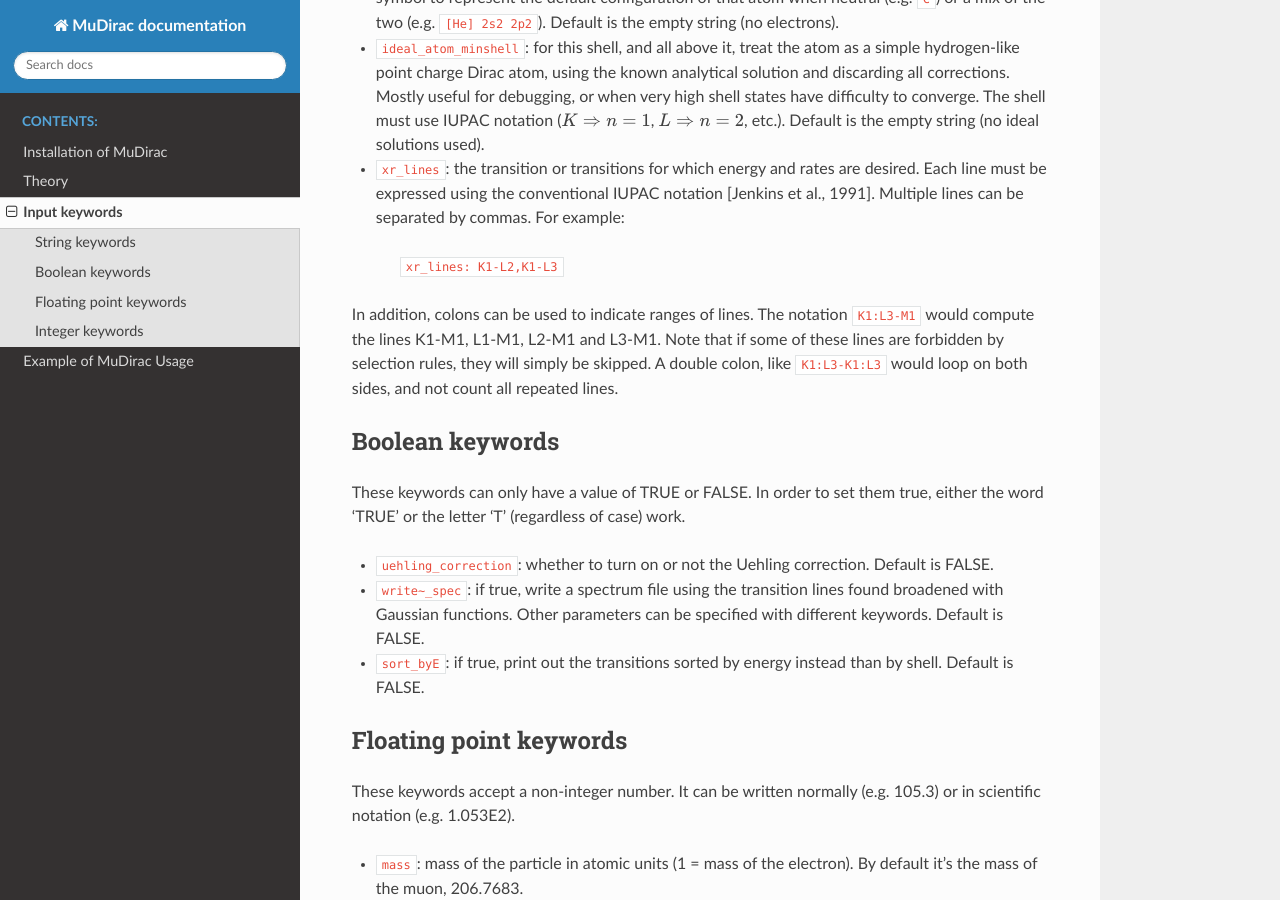
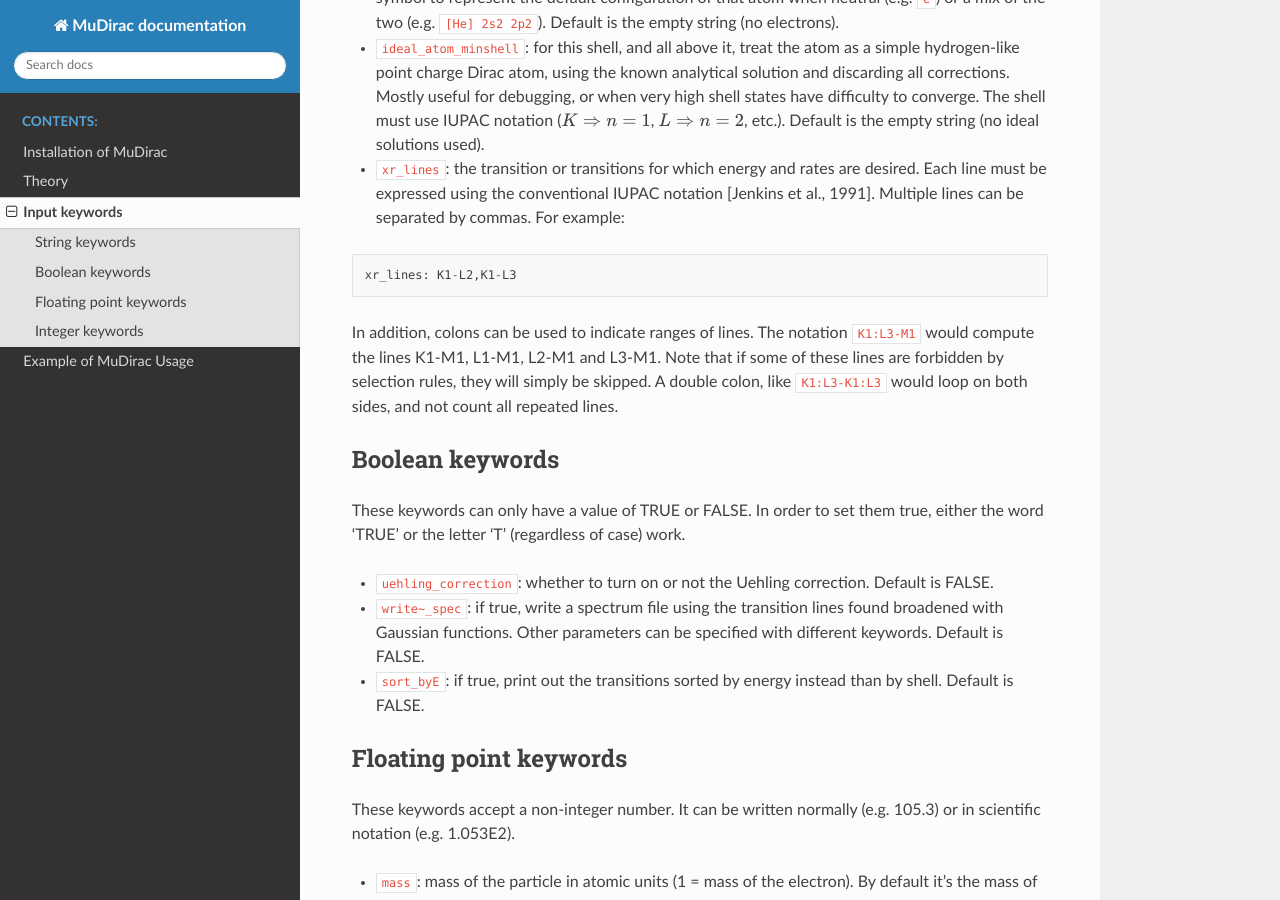
Before and after one commit to muon-spectroscopy-computational-project/mudirac, a Sphinx documentation site: the page built from docs/source/keywords.rst, in a window 1280 px wide and 900 px high, scrolled down 547 px. Built offline with Sphinx 7.4.7 and the Read the Docs theme 2.0.0, drawn with Linux system fonts in a browser that asks for light colours; part of the change alters nothing that is shown.

```diff
--- a/docs/source/keywords.rst
+++ b/docs/source/keywords.rst
@@ -7,17 +7,6 @@
 
 Input keywords
 ===========================================================
-
-.. toctree::
-   :maxdepth: 2
-   :caption: Contents:
-   Homepage
-   Input keywords
-   String keywords
-   Boolean keywords
-   Floating point keywords
-   Integer keywords
-   ...
 
 :literal:`mudirac` takes a single input file, containing multiple lines with the format :literal:`<keyword>: <value>`. Here, we list all the currently available keywords, divided by type, their purpose, and default values.
 
@@ -31,9 +20,9 @@ These keywords take a string as value; invalid strings (e.g. a chemical symbol t
 * :literal:`ideal_atom_minshell`: for this shell, and all above it, treat the atom as a simple hydrogen-like point charge Dirac atom, using the known analytical solution and discarding all corrections. Mostly useful for debugging, or when very high shell states have difficulty to converge. The shell must use IUPAC notation (:math:`K \Rightarrow n=1`, :math:`L \Rightarrow n=2`, etc.). Default is the empty string (no ideal solutions used).
 * :literal:`xr_lines`: the transition or transitions for which energy and rates are desired. Each line must be expressed using the conventional IUPAC notation [Jenkins et al., 1991]. Multiple lines can be separated by commas. For example:
 
-	::
+::
 
-    :literal:`xr_lines: K1-L2,K1-L3`
+      xr_lines: K1-L2,K1-L3
 
 In addition, colons can be used to indicate ranges of lines. The notation :literal:`K1:L3-M1` would compute the lines K1-M1, L1-M1, L2-M1 and L3-M1. Note that if some of these lines are forbidden by selection rules, they will simply be skipped. A double colon, like :literal:`K1:L3-K1:L3` would loop on both sides, and not count all repeated lines.
 
```
Also changed, not shown: 1 other file.
